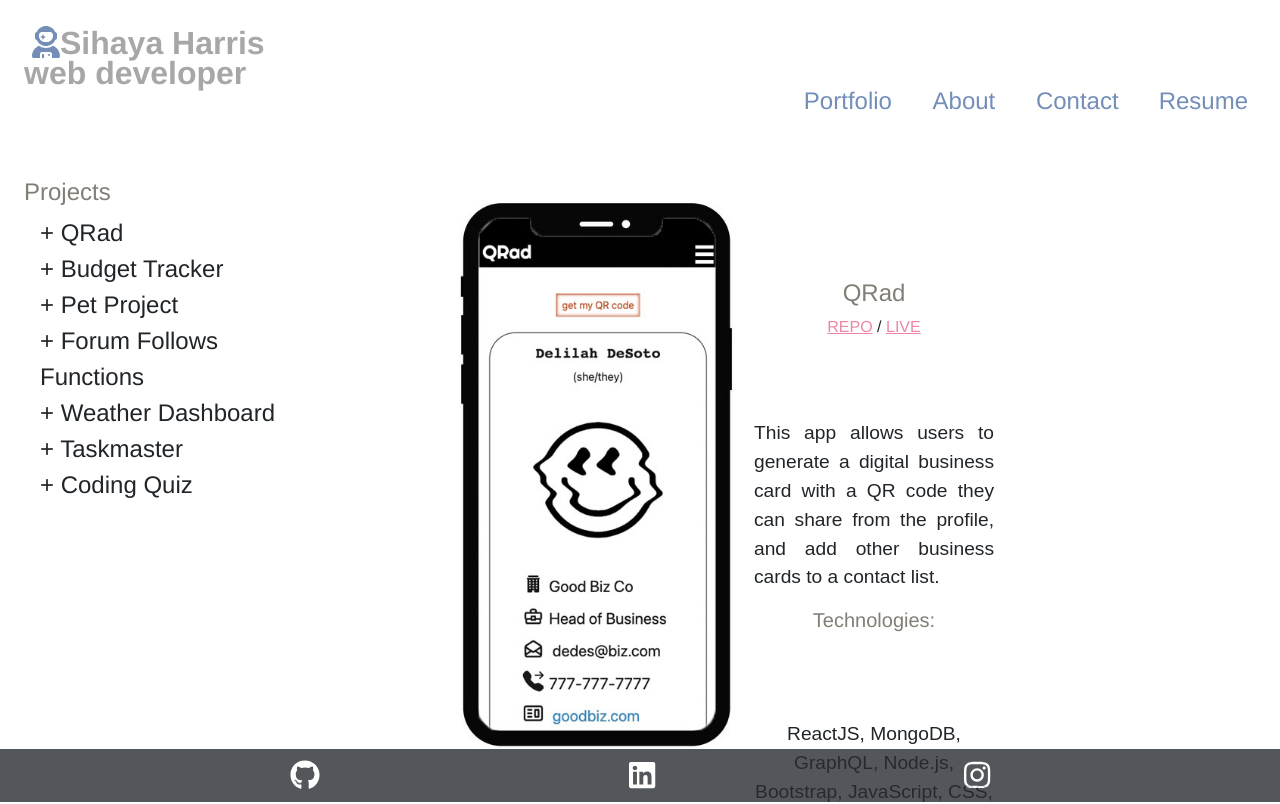
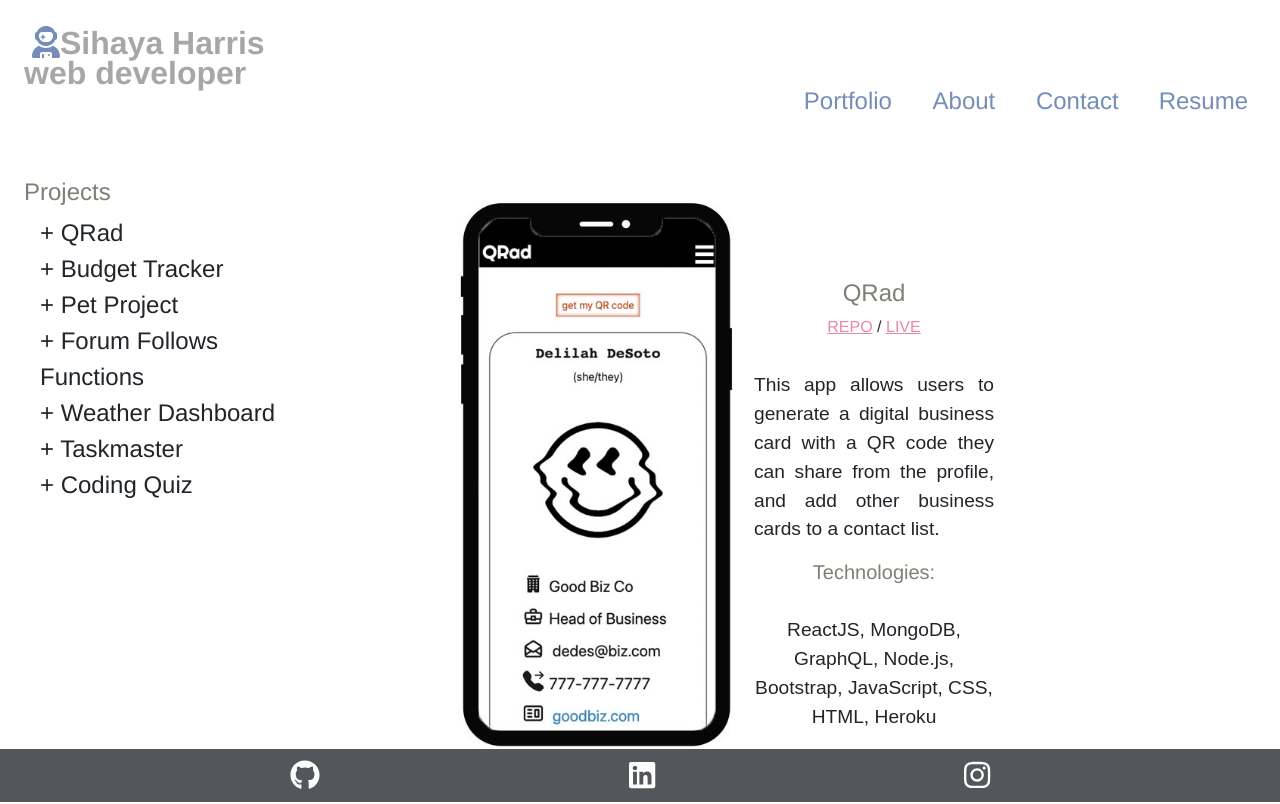
Before and after one commit to sihayah/portfoliofolio, a React (Create React App) app: page / in a window 1280 px wide. Shown: the top 804 px of the page. Built offline with nearby package versions, Linux system fonts and the light colour scheme; grey boxes are pictures that could not be loaded; a web font is replaced by a local one.

Commit message:
adjusted werid margins in project containers

```diff
--- a/src/pages/Portfolio/style.css
+++ b/src/pages/Portfolio/style.css
@@ -31,7 +31,7 @@ h4, h5 {
     display: flex;
     flex-direction: column;
     width: 40vh;
-    margin-bottom: 8vh;
+    margin-bottom: 4vh;
   }
 
 .portfolio-container img {
@@ -53,10 +53,12 @@ h4, h5 {
 
 .project-container p {
   text-align:justify;
+  margin-top: -6vh;
 }
 
 #tech-list {
   text-align: center;
+  margin-top: -7vh;
 }
 
 .project-details {
```
